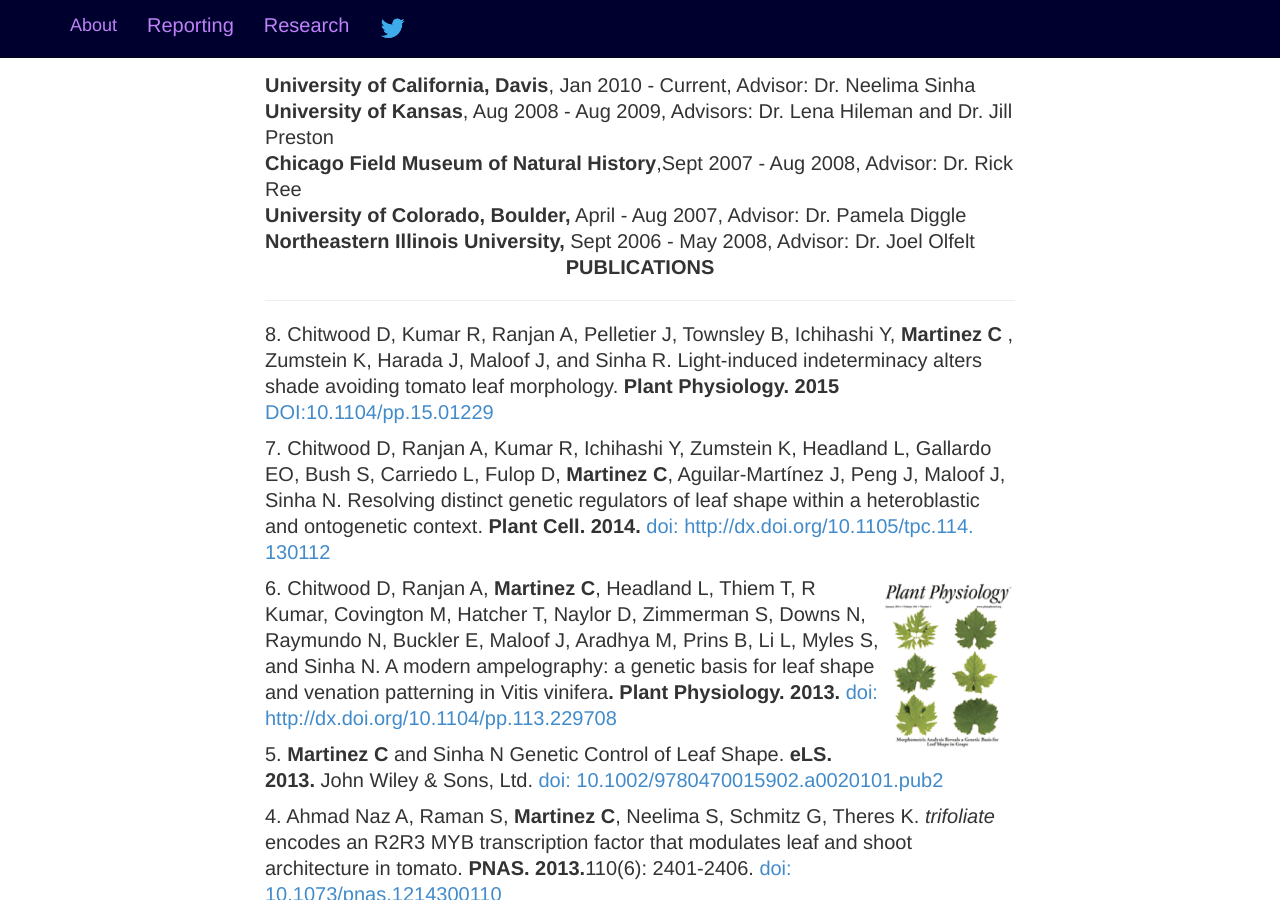
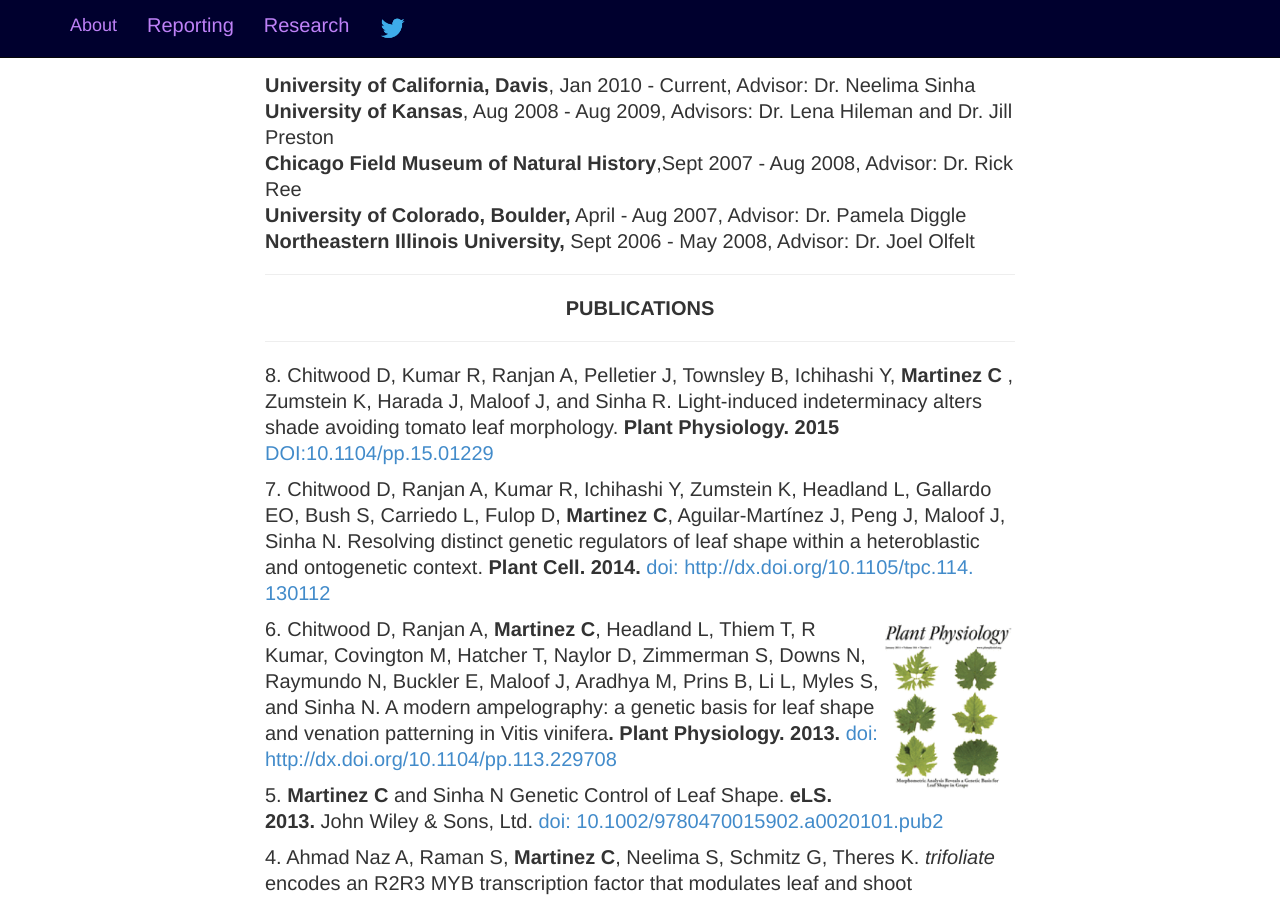
Before and after one commit to iamciera/creports, a Jekyll site: the page built from research/cv/index.html, in a window 1280 px wide and 900 px high, scrolled down 505 px. Built offline with Jekyll 4.4.1, drawn with Linux system fonts in a browser that asks for light colours; nearby versions of some CDN libraries; Markdown is read by kramdown in place of the engine named in the settings.

Commit message:
fixed line mistake

```diff
--- a/research/cv/index.html
+++ b/research/cv/index.html
@@ -38,6 +38,7 @@
 				<br />
 				Northeastern Illinois University,</strong> Sept 2006 - May 2008, Advisor: Dr. Joel Olfelt
 				<br />
+				<hr />
 				<center><strong>PUBLICATIONS</strong><br /></center>
 				<hr />
 				<p>8. Chitwood D, Kumar R, Ranjan A, Pelletier J, Townsley B, Ichihashi Y, <strong> Martinez C </strong>, Zumstein K, Harada J, Maloof J, and Sinha R. Light-induced indeterminacy alters shade avoiding tomato leaf morphology. <b>Plant Physiology. 2015 </b> <a href="http://www.plantphysiol.org/content/early/2015/09/17/pp.15.01229.full.pdf"> DOI:10.1104/pp.15.01229</a></p>
@@ -121,8 +122,6 @@
 				Echinacea pallida and Aquilegia canadensis Germination Rates<br />
 				<br />
 				<hr />
-
-				<hr />
 				<center><p><strong>PROFESSIONAL DEVELOPMENT AND SERVICE </strong></p></center>
 				<hr />
 				<br />
```
